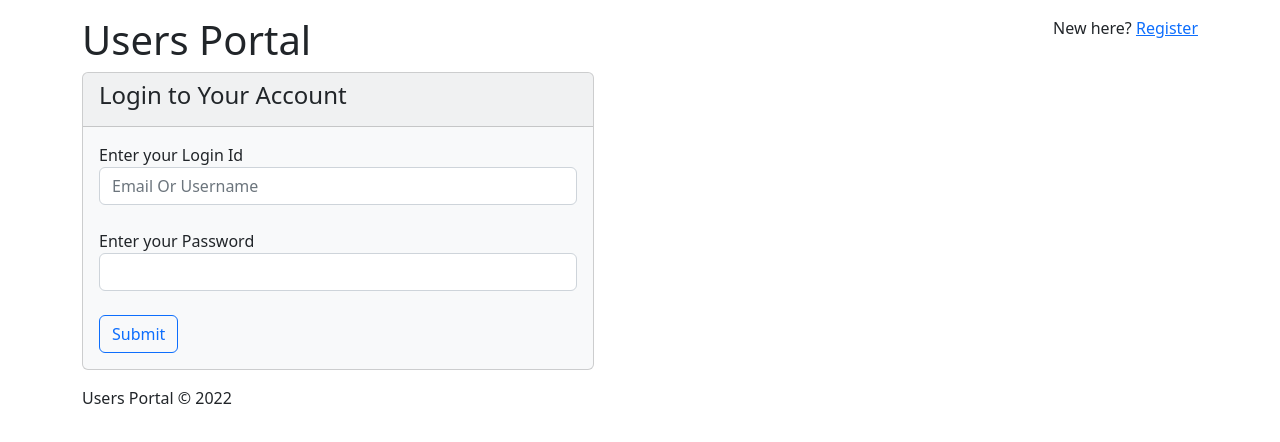
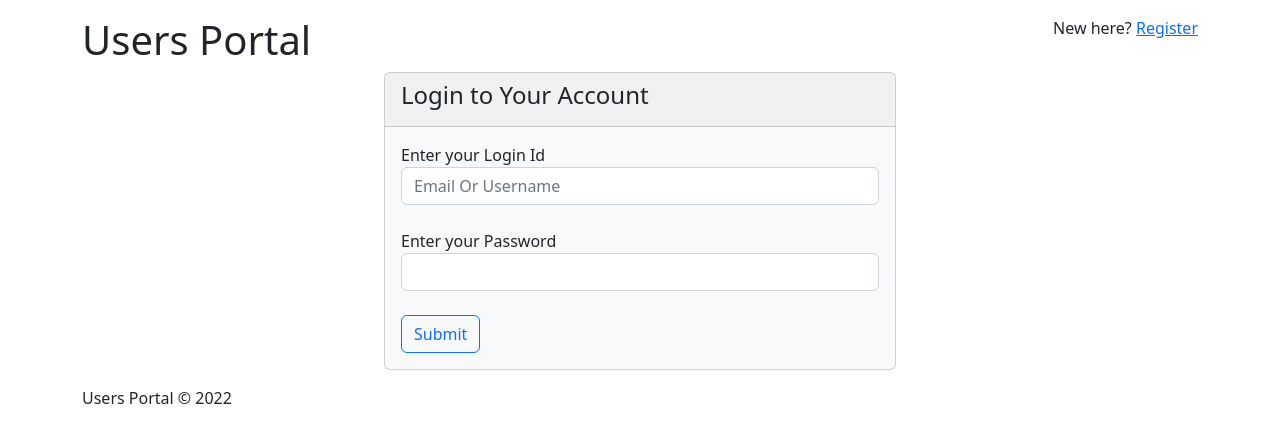
Before and after one commit to yadav-pratik/User-Database, a React (Create React App) app in the folder client/: page / in a window 1280 px wide. Shown: the top 442 px of the page. Built offline with nearby package versions, Linux system fonts and the light colour scheme.

Commit message:
client : brought login and register form to center

```diff
--- a/client/src/components/authentication/Login.js
+++ b/client/src/components/authentication/Login.js
@@ -62,6 +62,7 @@ const Login = (props) => {
     }
 
     return (
+        <div className="d-flex justify-content-center">
             <div className="card bg-light mb-3" style={{width : '40vw', minWidth : '300px'}}>
                 <div className="card-header"><h4>Login to Your Account</h4></div>
                 <div className="card-body">
@@ -95,6 +96,7 @@ const Login = (props) => {
                     </form>
                 </div>
             </div>
+        </div>
     )
 }
 
--- a/client/src/components/authentication/Register.js
+++ b/client/src/components/authentication/Register.js
@@ -14,7 +14,7 @@ const Register = (props) => {
    }
 
     return (
-        <div>
+        <div className="d-flex justify-content-center">
             <div className="card bg-light mb-3" style={{width : '40vw', minWidth : '300px'}}>
             <div className="card-header"><h4>Register as a New Account</h4></div>
             <div className="card-body">
```
Lines whose indentation alone changed are shown as unchanged.
